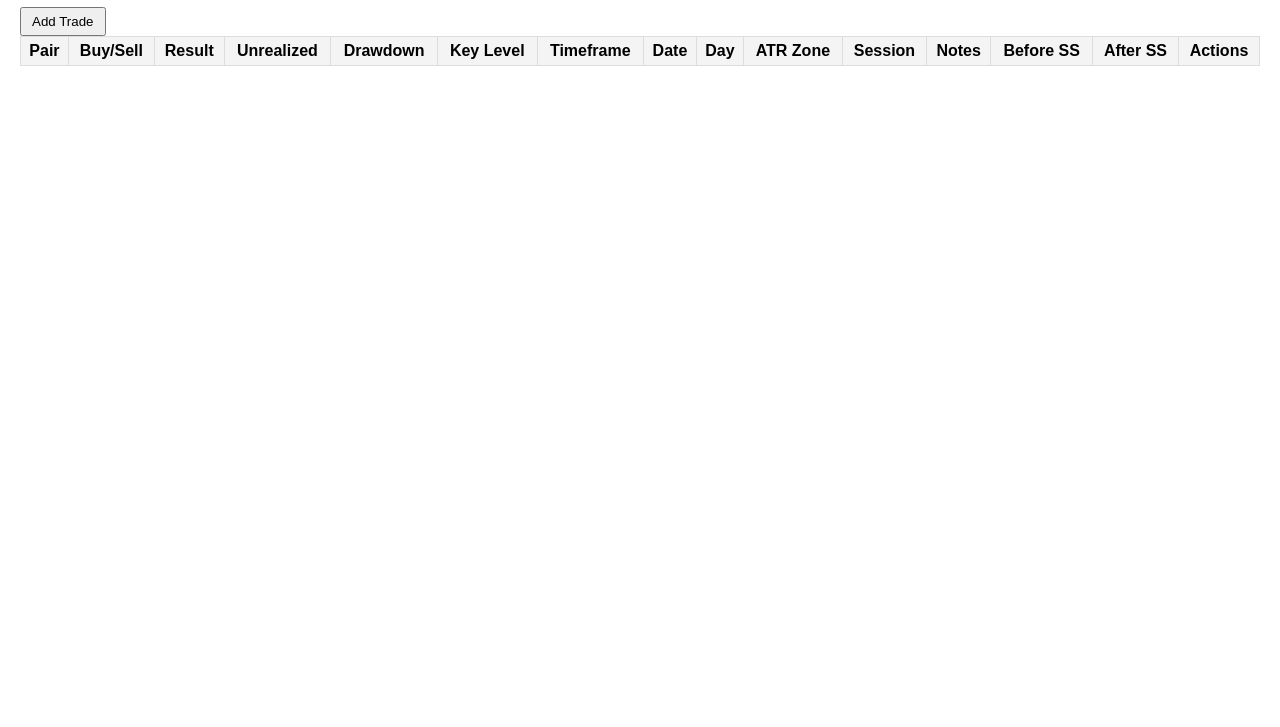
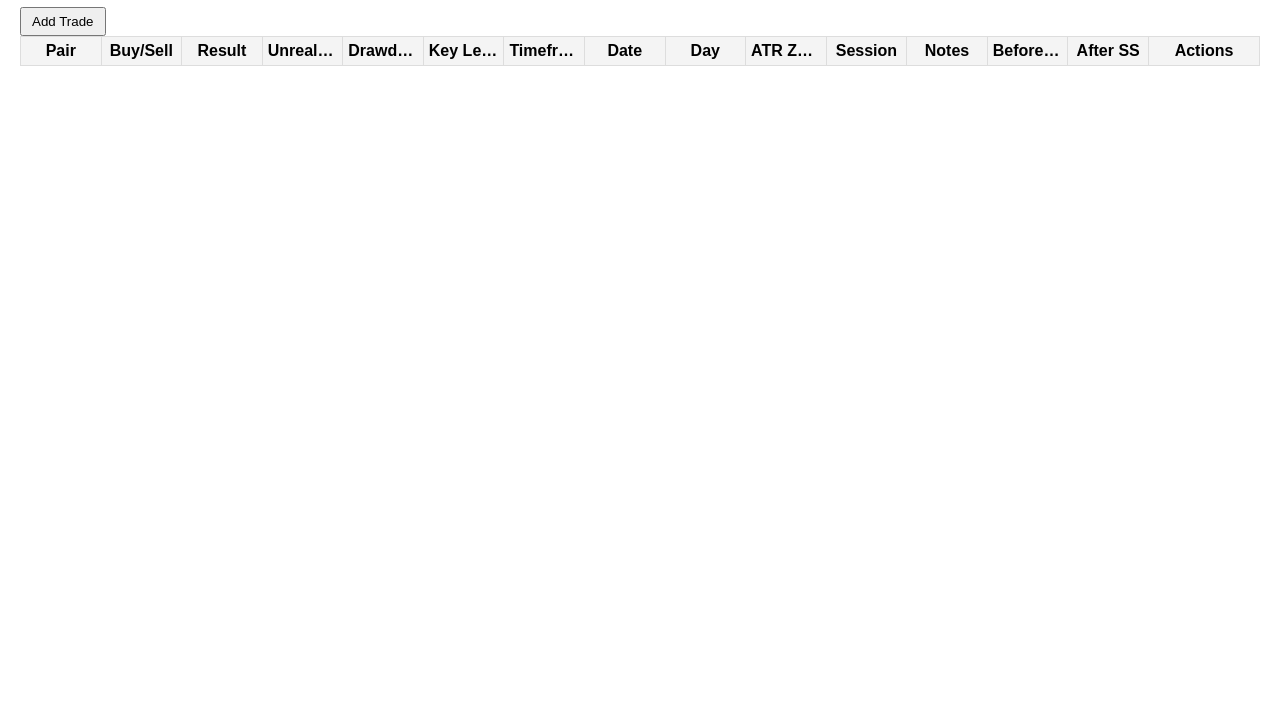
Before and after one commit to WilsonsPage/tradingjournal, a plain HTML site: page index.html in a window 1280 px wide. Shown: the part 73-800 px from the top of the page. Drawn offline with Linux system fonts and the light colour scheme.

Commit message:
Update style.css

```diff
--- a/style.css
+++ b/style.css
@@ -36,3 +36,19 @@ button {
   float: right;
   cursor: pointer;
 }
+table {
+  table-layout: fixed;    /* Fix column widths */
+  width: 100%;
+  word-wrap: break-word;  /* Wrap text */
+}
+
+th, td {
+  overflow: hidden;
+  text-overflow: ellipsis;
+  white-space: nowrap;
+}
+
+th:last-child, td:last-child {
+  width: 100px;          /* Give “Actions” column fixed width */
+  white-space: normal;   /* Allow buttons to wrap if needed */
+}
```
